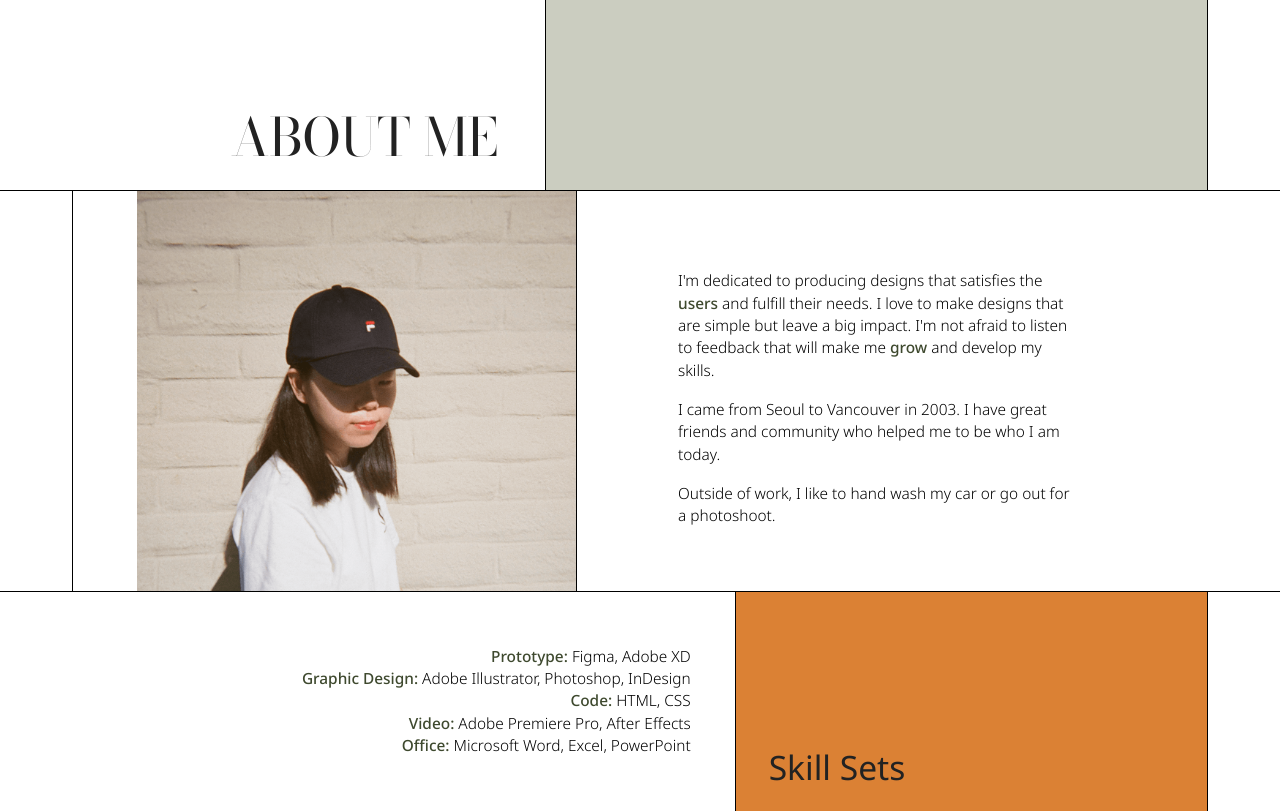
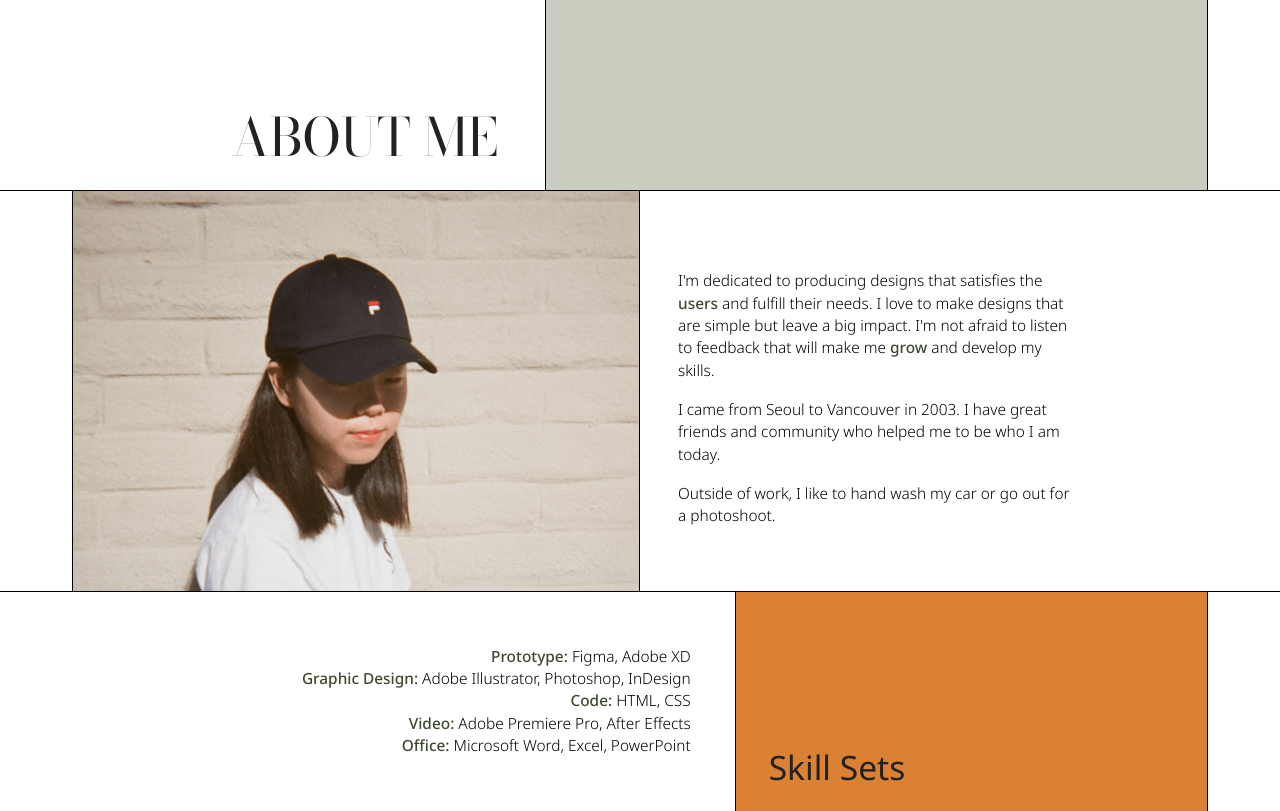
Before and after one commit to shayparksoo/shayparksooin, a PHP site: page /about.php in a window 1280 px wide. Shown: the part 57-868 px from the top of the page. Run offline with PHP 8.4, Linux system fonts and the light colour scheme.

Commit message:
profile about width re-adjusted

```diff
--- a/css/partials/responsive.css
+++ b/css/partials/responsive.css
@@ -577,7 +577,7 @@
     }
 
     .profile {
-        width: 440px;
+        display: block;
         height: 400px;
     }
 
```
